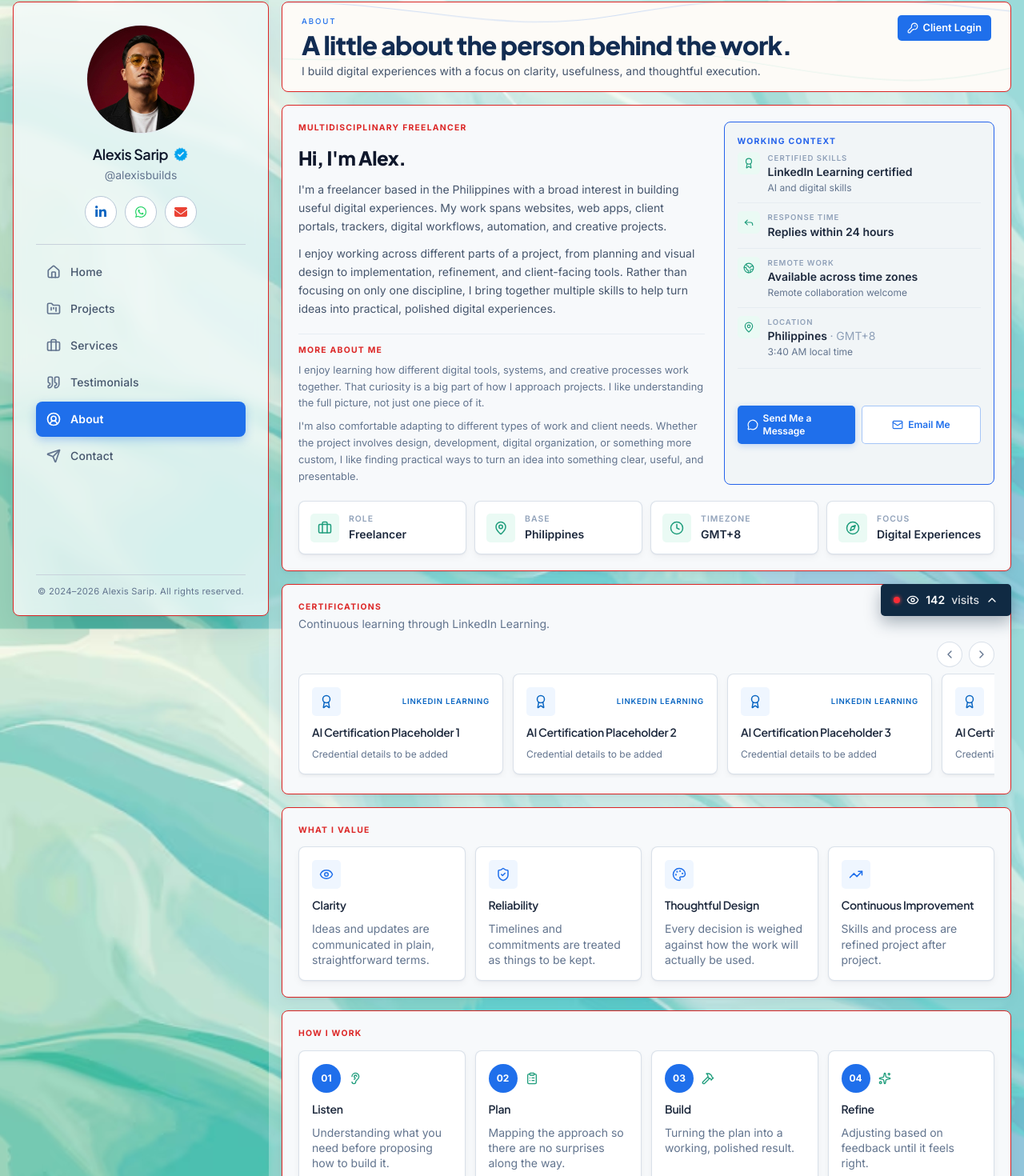
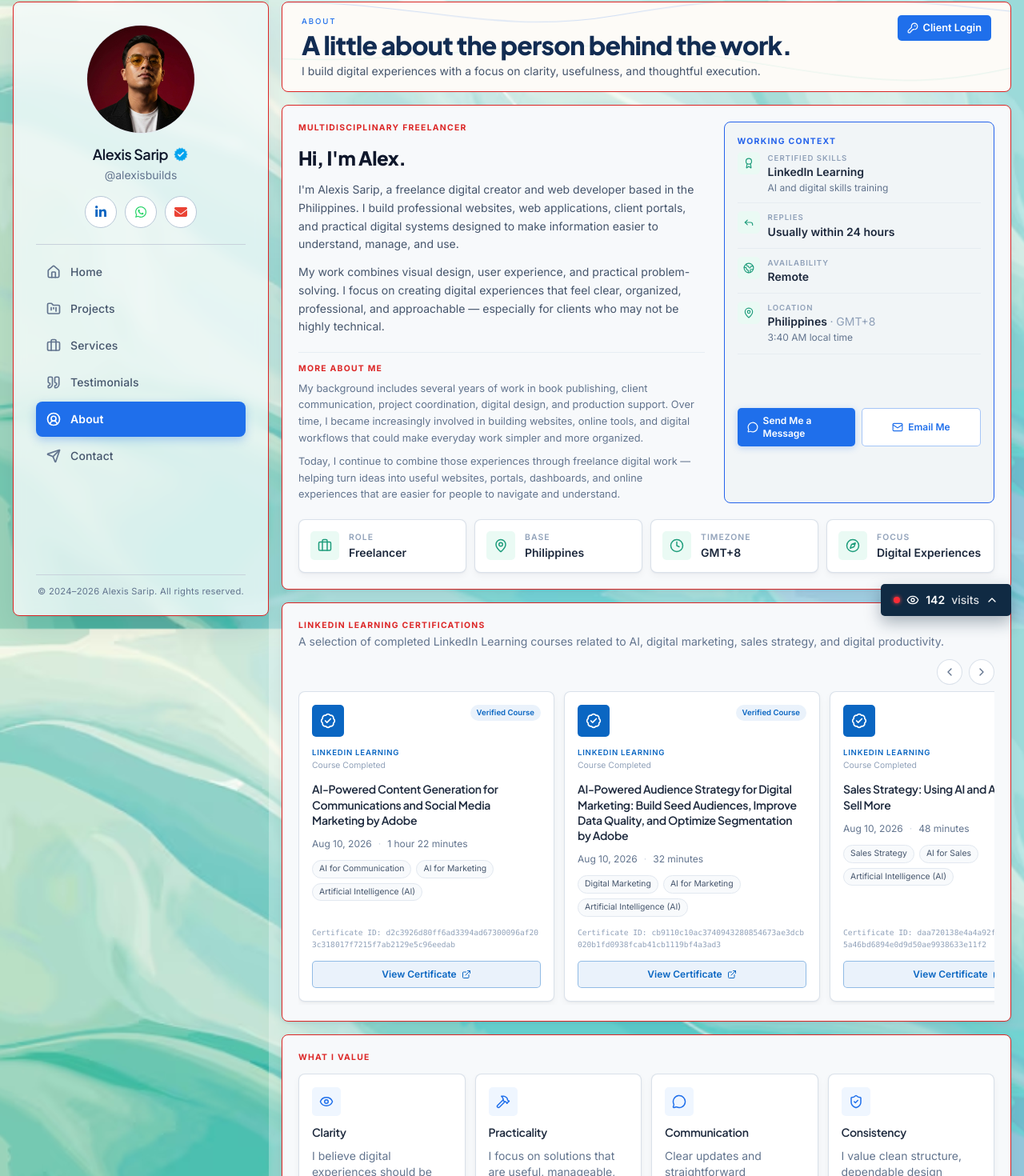
Before and after one commit to booksagealex4-svg/launchsiteph, a React (Vite) app in the folder portfolio/: page /about in a window 1280 px wide. Shown: the part 14-1484 px from the top of the page at 80% size. Built offline with nearby package versions, Linux system fonts and the light colour scheme.

Commit message:
feat(portfolio): refine about page and certifications
Co-Authored-By: Claude Sonnet 5 <noreply@anthropic.com>

```diff
--- a/portfolio/src/components/CertificationRail.tsx
+++ b/portfolio/src/components/CertificationRail.tsx
@@ -1,5 +1,5 @@
 import { useRef } from 'react'
-import { Award, ChevronLeft, ChevronRight } from 'lucide-react'
+import { BadgeCheck, ChevronLeft, ChevronRight, ExternalLink } from 'lucide-react'
 import type { Certification } from '@/data/certifications'
 
 /**
@@ -15,7 +15,7 @@ export function CertificationRail({ certifications }: { certifications: Certific
     const track = trackRef.current
     if (!track) return
     const card = track.querySelector<HTMLElement>('[data-cert-card]')
-    const amount = (card?.offsetWidth ?? 260) + 12
+    const amount = (card?.offsetWidth ?? 320) + 12
     const reduceMotion = window.matchMedia('(prefers-reduced-motion: reduce)').matches
     track.scrollBy({ left: direction * amount, behavior: reduceMotion ? 'auto' : 'smooth' })
   }
@@ -53,18 +53,64 @@ export function CertificationRail({ certifications }: { certifications: Certific
             key={cert.id}
             data-cert-card
             role="listitem"
-            className="flex w-64 shrink-0 flex-col gap-2.5 rounded-lg border border-slate-300/70 bg-white p-4 shadow-[0_1px_2px_rgba(15,23,42,0.05),0_4px_10px_rgba(15,23,42,0.04)] transition-all duration-200 hover:-translate-y-0.5 hover:border-blue-200 hover:shadow-[0_8px_16px_rgba(15,23,42,0.06)]"
+            className="flex w-80 shrink-0 flex-col gap-3 rounded-lg border border-slate-300/70 bg-white p-4 shadow-[0_1px_2px_rgba(15,23,42,0.05),0_4px_10px_rgba(15,23,42,0.04)] transition-all duration-200 hover:-translate-y-0.5 hover:border-blue-200 hover:shadow-[0_8px_16px_rgba(15,23,42,0.06)]"
           >
-            <div className="flex items-center justify-between">
-              <span className="flex h-9 w-9 shrink-0 items-center justify-center rounded-md bg-blue-50 text-[#0A66C2]">
-                <Award className="h-[18px] w-[18px]" />
+            <div className="flex items-start justify-between gap-2">
+              <span className="flex h-10 w-10 shrink-0 items-center justify-center rounded-md bg-[#0A66C2] text-white">
+                <BadgeCheck className="h-5 w-5" />
               </span>
-              <span className="text-[0.6rem] font-semibold tracking-[0.08em] text-[#0A66C2] uppercase">
-                {cert.issuer}
+              <span className="rounded-full bg-[#eaf2fb] px-2 py-0.5 text-[0.6rem] font-semibold whitespace-nowrap text-[#0A66C2]">
+                Verified Course
               </span>
             </div>
-            <h3 className="text-sm font-semibold text-slate-800">{cert.title}</h3>
-            <p className="text-xs text-slate-500">{cert.date ?? 'Credential details to be added'}</p>
+
+            <div>
+              <p className="text-[0.6rem] font-semibold tracking-[0.08em] text-[#0A66C2] uppercase">{cert.issuer}</p>
+              <p className="text-[0.65rem] text-slate-400">Course Completed</p>
+            </div>
+
+            <h3 className="text-sm leading-snug font-semibold text-slate-800">{cert.title}</h3>
+
+            <div className="flex flex-wrap items-center gap-x-2 gap-y-1 text-xs text-slate-500">
+              <span>{cert.date ?? 'Credential details to be added'}</span>
+              {cert.duration ? (
+                <>
+                  <span className="text-slate-300">·</span>
+                  <span>{cert.duration}</span>
+                </>
+              ) : null}
+            </div>
+
+            {cert.skills?.length ? (
+              <div className="flex flex-wrap gap-1.5">
+                {cert.skills.map((skill) => (
+                  <span
+                    key={skill}
+                    className="rounded-full border border-slate-200 bg-slate-50 px-2 py-0.5 text-[0.65rem] text-slate-600"
+                  >
+                    {skill}
+                  </span>
+                ))}
+              </div>
+            ) : null}
+
+            {cert.certificateId ? (
+              <p className="mt-auto break-all text-[0.6rem] leading-relaxed font-mono text-slate-400">
+                Certificate ID: {cert.certificateId}
+              </p>
+            ) : null}
+
+            {cert.credentialUrl ? (
+              <a
+                href={cert.credentialUrl}
+                target="_blank"
+                rel="noopener noreferrer"
+                className="flex items-center justify-center gap-1.5 rounded-md border border-[#0A66C2]/40 bg-[#eaf2fb] px-3 py-2 text-xs font-semibold text-[#0A66C2] transition-all duration-200 hover:-translate-y-0.5 hover:border-[#0A66C2]/70 hover:bg-[#dbe9fa] focus-visible:outline focus-visible:outline-2 focus-visible:outline-offset-2 focus-visible:outline-blue-500"
+              >
+                View Certificate
+                <ExternalLink className="h-3 w-3 shrink-0" />
+              </a>
+            ) : null}
           </div>
         ))}
       </div>
--- a/portfolio/src/data/certifications.ts
+++ b/portfolio/src/data/certifications.ts
@@ -3,18 +3,91 @@ export interface Certification {
   title: string
   issuer: string
   date?: string
+  duration?: string
+  skills?: string[]
+  certificateId?: string
+  credentialUrl?: string
+  status?: 'completed' | 'in-progress' | 'planned'
 }
 
 /**
- * Shell placeholders only — real LinkedIn Learning credential titles/dates to be
- * added later. Shared here (rather than inline in a page) so About and the
- * homepage Credentials card can both read from one source without duplication.
+ * Real, completed LinkedIn Learning certifications. `credentialUrl` uses the
+ * stable public certificate path (LinkedIn's page-view tracking query params
+ * stripped). Shared here so About and a future homepage Credentials card can
+ * both read from one source.
  */
 export const certifications: Certification[] = [
-  { id: 'cert-1', title: 'AI Certification Placeholder 1', issuer: 'LinkedIn Learning' },
-  { id: 'cert-2', title: 'AI Certification Placeholder 2', issuer: 'LinkedIn Learning' },
-  { id: 'cert-3', title: 'AI Certification Placeholder 3', issuer: 'LinkedIn Learning' },
-  { id: 'cert-4', title: 'AI Certification Placeholder 4', issuer: 'LinkedIn Learning' },
-  { id: 'cert-5', title: 'AI Certification Placeholder 5', issuer: 'LinkedIn Learning' },
-  { id: 'cert-6', title: 'AI Certification Placeholder 6', issuer: 'LinkedIn Learning' },
+  {
+    id: 'cert-ai-content-generation-adobe',
+    title: 'AI-Powered Content Generation for Communications and Social Media Marketing by Adobe',
+    issuer: 'LinkedIn Learning',
+    date: 'Aug 10, 2026',
+    duration: '1 hour 22 minutes',
+    skills: ['AI for Communication', 'AI for Marketing', 'Artificial Intelligence (AI)'],
+    certificateId: 'd2c3926d80ff6ad3394ad67300096af203c318017f7215f7ab2129e5c96eedab',
+    credentialUrl:
+      'https://www.linkedin.com/learning/certificates/d2c3926d80ff6ad3394ad67300096af203c318017f7215f7ab2129e5c96eedab',
+    status: 'completed',
+  },
+  {
+    id: 'cert-ai-audience-strategy-adobe',
+    title:
+      'AI-Powered Audience Strategy for Digital Marketing: Build Seed Audiences, Improve Data Quality, and Optimize Segmentation by Adobe',
+    issuer: 'LinkedIn Learning',
+    date: 'Aug 10, 2026',
+    duration: '32 minutes',
+    skills: ['Digital Marketing', 'AI for Marketing', 'Artificial Intelligence (AI)'],
+    certificateId: 'cb9110c10ac3740943280854673ae3dcb020b1fd0938fcab41cb1119bf4a3ad3',
+    credentialUrl:
+      'https://www.linkedin.com/learning/certificates/cb9110c10ac3740943280854673ae3dcb020b1fd0938fcab41cb1119bf4a3ad3',
+    status: 'completed',
+  },
+  {
+    id: 'cert-sales-strategy-ai-automation',
+    title: 'Sales Strategy: Using AI and Automation to Sell More',
+    issuer: 'LinkedIn Learning',
+    date: 'Aug 10, 2026',
+    duration: '48 minutes',
+    skills: ['Sales Strategy', 'AI for Sales', 'Artificial Intelligence (AI)'],
+    certificateId: 'daa720138e4a4a92f6070e36cb43ed7465a46bd6894e0d9d50ae9938633e11f2',
+    credentialUrl:
+      'https://www.linkedin.com/learning/certificates/daa720138e4a4a92f6070e36cb43ed7465a46bd6894e0d9d50ae9938633e11f2',
+    status: 'completed',
+  },
+  {
+    id: 'cert-ai-driven-sales-professional',
+    title: 'The AI-Driven Sales Professional: Streamline Systems and Exceed Targets',
+    issuer: 'LinkedIn Learning',
+    date: 'Aug 10, 2026',
+    duration: '49 minutes',
+    skills: ['Sales', 'AI for Sales', 'Artificial Intelligence (AI)'],
+    certificateId: '58251ba53d31264f4118f4024d94476f886d23e56738901cc7c3c3e155167d88',
+    credentialUrl:
+      'https://www.linkedin.com/learning/certificates/58251ba53d31264f4118f4024d94476f886d23e56738901cc7c3c3e155167d88',
+    status: 'completed',
+  },
+  {
+    id: 'cert-learning-copilot-chat-basic',
+    title: 'Learning Copilot Chat (Basic)',
+    issuer: 'LinkedIn Learning',
+    date: 'Aug 07, 2026',
+    duration: '55 minutes',
+    skills: ['Microsoft Copilot', 'AI Productivity', 'Artificial Intelligence (AI)'],
+    certificateId: '0cb22e4edf4e50cb271344f0637f2f203af485d55617a2540bdc29ca11922829',
+    credentialUrl:
+      'https://www.linkedin.com/learning/certificates/0cb22e4edf4e50cb271344f0637f2f203af485d55617a2540bdc29ca11922829',
+    status: 'completed',
+  },
+  {
+    id: 'cert-what-is-generative-ai',
+    title: 'What Is Generative AI?',
+    issuer: 'LinkedIn Learning',
+    date: 'Aug 06, 2026',
+    duration: '1 hour 3 minutes',
+    skills: ['Generative AI Tools', 'Artificial Intelligence (AI)', 'Generative AI'],
+    certificateId: 'aab7a25c4dfd4bb6b65f89e73cc2b290b6aea9fa8969d6e1e4a84762eec39489',
+    credentialUrl:
+      'https://www.linkedin.com/learning/certificates/aab7a25c4dfd4bb6b65f89e73cc2b290b6aea9fa8969d6e1e4a84762eec39489',
+    status: 'completed',
+  },
 ]
--- a/portfolio/src/pages/AboutPage.tsx
+++ b/portfolio/src/pages/AboutPage.tsx
@@ -11,8 +11,6 @@ import {
   Reply,
   Eye,
   ShieldCheck,
-  Palette,
-  TrendingUp,
   Ear,
   ClipboardList,
   Hammer,
@@ -44,38 +42,79 @@ const profileDetails: { label: string; value: string; icon: LucideIcon }[] = [
 const valueItems: { title: string; desc: string; icon: LucideIcon }[] = [
   {
     title: 'Clarity',
-    desc: 'Ideas and updates are communicated in plain, straightforward terms.',
+    desc: 'I believe digital experiences should be easy to understand, even for people who are not highly technical.',
     icon: Eye,
   },
   {
-    title: 'Reliability',
-    desc: 'Timelines and commitments are treated as things to be kept.',
-    icon: ShieldCheck,
+    title: 'Practicality',
+    desc: 'I focus on solutions that are useful, manageable, and relevant to the real needs of the project.',
+    icon: Hammer,
   },
   {
-    title: 'Thoughtful Design',
-    desc: 'Every decision is weighed against how the work will actually be used.',
-    icon: Palette,
+    title: 'Communication',
+    desc: 'Clear updates and straightforward communication help projects stay organized and reduce confusion.',
+    icon: MessageCircle,
   },
   {
-    title: 'Continuous Improvement',
-    desc: 'Skills and process are refined project after project.',
-    icon: TrendingUp,
+    title: 'Consistency',
+    desc: 'I value clean structure, dependable design systems, and experiences that feel intentional from beginning to end.',
+    icon: ShieldCheck,
   },
 ]
 
 const workSteps: { number: string; title: string; desc: string; icon: LucideIcon }[] = [
-  { number: '01', title: 'Listen', desc: 'Understanding what you need before proposing how to build it.', icon: Ear },
-  { number: '02', title: 'Plan', desc: 'Mapping the approach so there are no surprises along the way.', icon: ClipboardList },
-  { number: '03', title: 'Build', desc: 'Turning the plan into a working, polished result.', icon: Hammer },
-  { number: '04', title: 'Refine', desc: 'Adjusting based on feedback until it feels right.', icon: Sparkles },
+  {
+    number: '01',
+    title: 'Understand the Goal',
+    desc: 'Start by understanding what the project needs to accomplish and who will use it.',
+    icon: Ear,
+  },
+  {
+    number: '02',
+    title: 'Plan the Experience',
+    desc: 'Organize the information, layout, navigation, and key actions before adding unnecessary complexity.',
+    icon: ClipboardList,
+  },
+  {
+    number: '03',
+    title: 'Build and Refine',
+    desc: 'Create the solution step by step, review the experience, and improve details as the project develops.',
+    icon: Hammer,
+  },
+  {
+    number: '04',
+    title: 'Keep It Clear',
+    desc: 'Present progress, feedback, and next steps in a way that is easy to follow.',
+    icon: Sparkles,
+  },
 ]
 
 const strengthItems: { title: string; desc: string; icon: LucideIcon }[] = [
-  { title: 'Web Design', desc: 'Clean, professional homepage builds tailored to a niche.', icon: Globe },
-  { title: 'Interactive Prototypes', desc: 'Clickable previews that show an idea before it is built.', icon: Layers },
-  { title: 'Client Portals', desc: 'Private workspaces for clients to track progress.', icon: KeyRound },
-  { title: 'Digital Workflows', desc: 'Practical tools and systems built around how a business runs.', icon: Workflow },
+  {
+    title: 'Professional Website Design',
+    desc: "Clean, responsive websites designed around the client's audience and goals.",
+    icon: Globe,
+  },
+  {
+    title: 'Web App & Portal Concepts',
+    desc: 'Practical dashboards, client portals, trackers, and web-based management tools.',
+    icon: KeyRound,
+  },
+  {
+    title: 'Clear User Experience',
+    desc: 'Layouts and navigation designed to be understandable and easy to use.',
+    icon: Layers,
+  },
+  {
+    title: 'Organized Project Communication',
+    desc: 'A structured approach to updates, revisions, files, and project progress.',
+    icon: MessageCircle,
+  },
+  {
+    title: 'Digital Problem-Solving',
+    desc: 'A practical approach to turning ideas or workflow problems into usable digital solutions.',
+    icon: Workflow,
+  },
 ]
 
 function IconChip({
@@ -200,15 +239,15 @@ function AboutHeroCard() {
             Hi, I&apos;m Alex.
           </h2>
           <p className="text-sm leading-relaxed text-slate-600">
-            I&apos;m a freelancer based in the Philippines with a broad interest in building
-            useful digital experiences. My work spans websites, web apps, client portals,
-            trackers, digital workflows, automation, and creative projects.
+            I&apos;m Alexis Sarip, a freelance digital creator and web developer based in the
+            Philippines. I build professional websites, web applications, client portals, and
+            practical digital systems designed to make information easier to understand, manage,
+            and use.
           </p>
           <p className="text-sm leading-relaxed text-slate-600">
-            I enjoy working across different parts of a project, from planning and visual
-            design to implementation, refinement, and client-facing tools. Rather than focusing
-            on only one discipline, I bring together multiple skills to help turn ideas into
-            practical, polished digital experiences.
+            My work combines visual design, user experience, and practical problem-solving. I
+            focus on creating digital experiences that feel clear, organized, professional, and
+            approachable — especially for clients who may not be highly technical.
           </p>
 
           <div className="mt-2 border-t border-slate-200/70 pt-3">
@@ -216,15 +255,15 @@ function AboutHeroCard() {
               More About Me
             </p>
             <p className="mt-1.5 text-[0.8rem] leading-relaxed text-slate-500">
-              I enjoy learning how different digital tools, systems, and creative processes work
-              together. That curiosity is a big part of how I approach projects. I like
-              understanding the full picture, not just one piece of it.
+              My background includes several years of work in book publishing, client
+              communication, project coordination, digital design, and production support. Over
+              time, I became increasingly involved in building websites, online tools, and
+              digital workflows that could make everyday work simpler and more organized.
             </p>
             <p className="mt-2 text-[0.8rem] leading-relaxed text-slate-500">
-              I&apos;m also comfortable adapting to different types of work and client needs.
-              Whether the project involves design, development, digital organization, or
-              something more custom, I like finding practical ways to turn an idea into something
-              clear, useful, and presentable.
+              Today, I continue to combine those experiences through freelance digital work —
+              helping turn ideas into useful websites, portals, dashboards, and online experiences
+              that are easier for people to navigate and understand.
             </p>
           </div>
         </div>
@@ -236,17 +275,12 @@ function AboutHeroCard() {
           <div className="divide-y divide-slate-200/70">
             <TrustRow
               label="Certified Skills"
-              value="LinkedIn Learning certified"
-              micro="AI and digital skills"
+              value="LinkedIn Learning"
+              micro="AI and digital skills training"
               icon={Award}
             />
-            <TrustRow label="Response Time" value="Replies within 24 hours" icon={Reply} />
-            <TrustRow
-              label="Remote Work"
-              value="Available across time zones"
-              micro="Remote collaboration welcome"
-              icon={Globe2}
-            />
+            <TrustRow label="Replies" value="Usually within 24 hours" icon={Reply} />
+            <TrustRow label="Availability" value="Remote" icon={Globe2} />
             <TrustRow
               label="Location"
               value={
@@ -330,8 +364,13 @@ export function AboutPage() {
 
       {/* Certifications */}
       <section className="mt-4 rounded-lg border border-[var(--card-border-accent)] bg-[#F7F9FB] p-5 shadow-[0_1px_3px_rgba(15,23,42,0.07),0_6px_14px_rgba(15,23,42,0.05)]">
-        <p className="text-[0.65rem] font-bold tracking-[0.12em] text-[var(--card-border-accent)] uppercase">Certifications</p>
-        <p className="mt-0.5 text-sm text-slate-500">Continuous learning through LinkedIn Learning.</p>
+        <p className="text-[0.65rem] font-bold tracking-[0.12em] text-[var(--card-border-accent)] uppercase">
+          LinkedIn Learning Certifications
+        </p>
+        <p className="mt-0.5 text-sm text-slate-500">
+          A selection of completed LinkedIn Learning courses related to AI, digital marketing, sales
+          strategy, and digital productivity.
+        </p>
         <div className="mt-3">
           <CertificationRail certifications={certifications} />
         </div>
@@ -384,8 +423,10 @@ export function AboutPage() {
           <div>
             <h3 className="text-sm font-bold text-slate-900">A simple approach.</h3>
             <p className="mt-1 text-sm leading-relaxed text-slate-600">
-              Good work should be clear, useful, and easy to understand, both for the client and
-              the people who will eventually use it.
+              I enjoy projects where design and practical problem-solving come together. I
+              don&apos;t believe every digital solution needs to be complicated. Often, the best
+              experience is the one that makes things easier, clearer, and more comfortable for
+              the people using it.
             </p>
           </div>
         </div>
```
